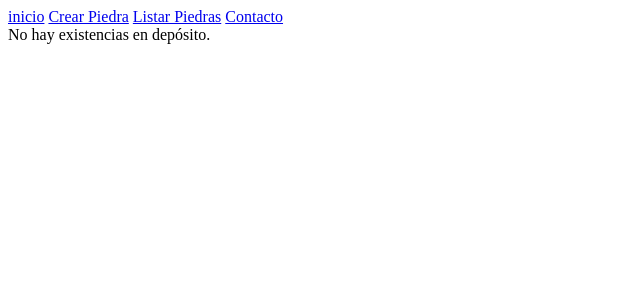
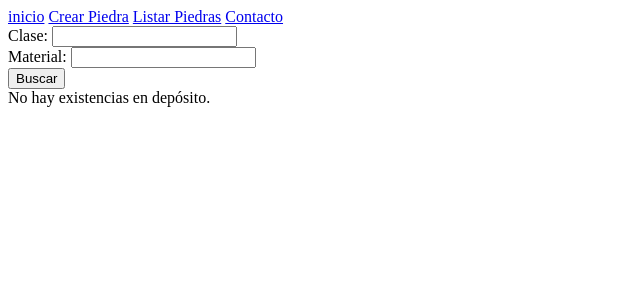
Before and after one commit to RomanForDev/Fortini-TuPrimeraPagina, a Django app: page /listar-piedra/ in a window 1280 px wide. Shown: the top 300 px of the page, without its empty margins (0-640 px from the left). Run offline with Django 5.2, Linux system fonts and the light colour scheme; data that the repository does not hold is empty.

Commit message:
formularios con búsqueda ya funcionando

```diff
--- a/myapp/forms.py
+++ b/myapp/forms.py
@@ -4,3 +4,7 @@ class CrearPiedra(forms.Form):
     clase= forms.CharField(max_length=20)
     material= forms.CharField(max_length=20)
     descripcion= forms.CharField(required=False, widget=forms.Textarea)
+
+class BuscarPiedra(forms.Form):
+    clase= forms.CharField(max_length=20, required=False) #required False para que no exija poner algo si o si en la solicitud
+    material= forms.CharField(max_length=20, required=False)
--- a/myapp/templates/listar_piedras.html
+++ b/myapp/templates/listar_piedras.html
@@ -12,6 +12,13 @@
         <a href={% url "listar_piedras" %}>Listar Piedras</a>
         <a href={% url "contacto" %}>Contacto</a>
     </nav>
+
+    <form action="">
+        {{formulario}}
+        <input type="submit" value="Buscar">
+    </form>
+
+
     {% if existencias %}
     <ul>
         {% for existencia in existencias %}
--- a/myapp/views.py
+++ b/myapp/views.py
@@ -1,6 +1,6 @@
 from django.shortcuts import render, redirect
 from django.http import HttpResponse
-from myapp.forms import CrearPiedra
+from myapp.forms import CrearPiedra, BuscarPiedra
 from myapp.models import piedra
 
 def inicio(request):
@@ -24,8 +24,12 @@ def crear_piedra(request):
 
 
 def listar_piedras(request):
-    existencias= piedra.objects.all()
-    return render(request, 'listar_piedras.html', {'existencias': existencias})
+    formulario= BuscarPiedra(request.GET)
+    if formulario.is_valid():
+        clase= formulario.cleaned_data.get('clase')
+        material= formulario.cleaned_data.get('material')
+        existencias= piedra.objects.filter(material__icontains=material, clase__icontains=clase)
+    return render(request, 'listar_piedras.html', {'existencias': existencias, 'formulario': formulario})
 
 def contacto(request):
     return render(request, 'contacto.html')
```
